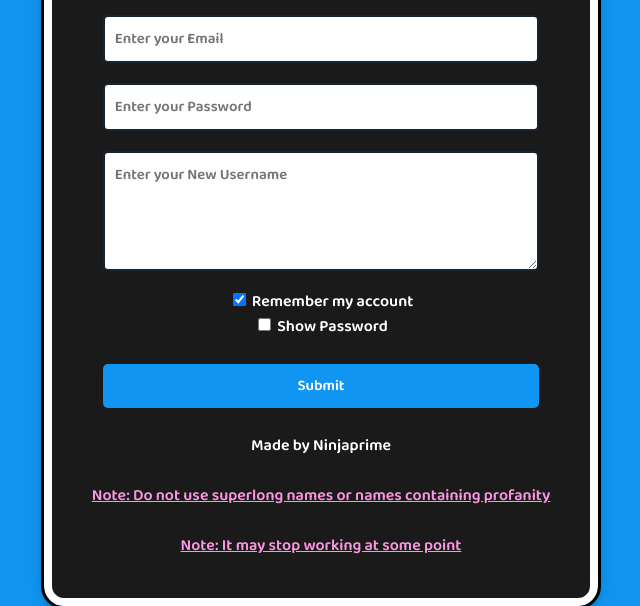
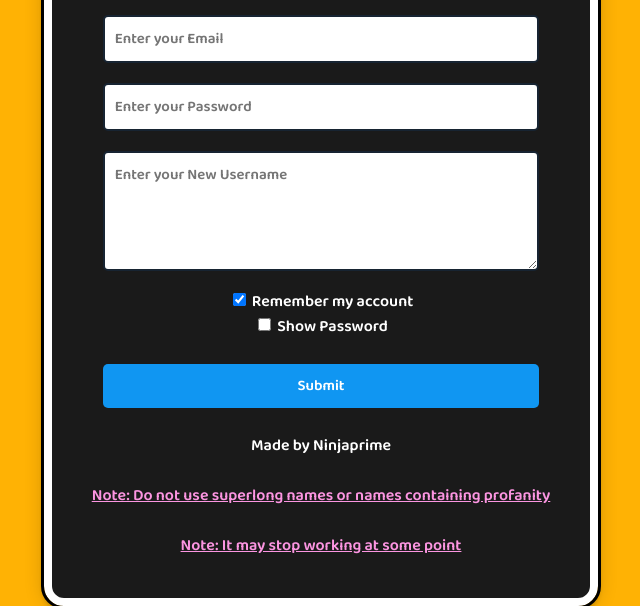
Before and after one commit to Ninjaprime875/ninjaprime875.github.io, a plain HTML site: page namechanger.html in a window 1280 px wide. Shown: the part 256-862 px from the top of the page, without its empty margins (327-967 px from the left). Drawn offline with Linux system fonts and the light colour scheme.

Commit message:
Update namechanger.html

```diff
--- a/namechanger.html
+++ b/namechanger.html
@@ -4,7 +4,7 @@
 <head>
   <meta charset="utf-8">
   <meta name="viewport" content="width=device-width">
-  <title>Rocket Bot Royale Username Changer</title>
+  <title>Very Cool Project</title>
   <link rel="stylesheet" href="https://cdnjs.cloudflare.com/ajax/libs/font-awesome/5.13.0/css/all.min.css">
   <link rel="preconnect" href="https://fonts.googleapis.com">
   <link rel="preconnect" href="https://fonts.gstatic.com" crossorigin>
@@ -28,7 +28,7 @@
     body {
       font-family: 'Baloo 2';
       width: 100vw;
-      background-color: #1096F2;
+      background-color: #ffb204;
       overflow: hidden;
     }
 
```
